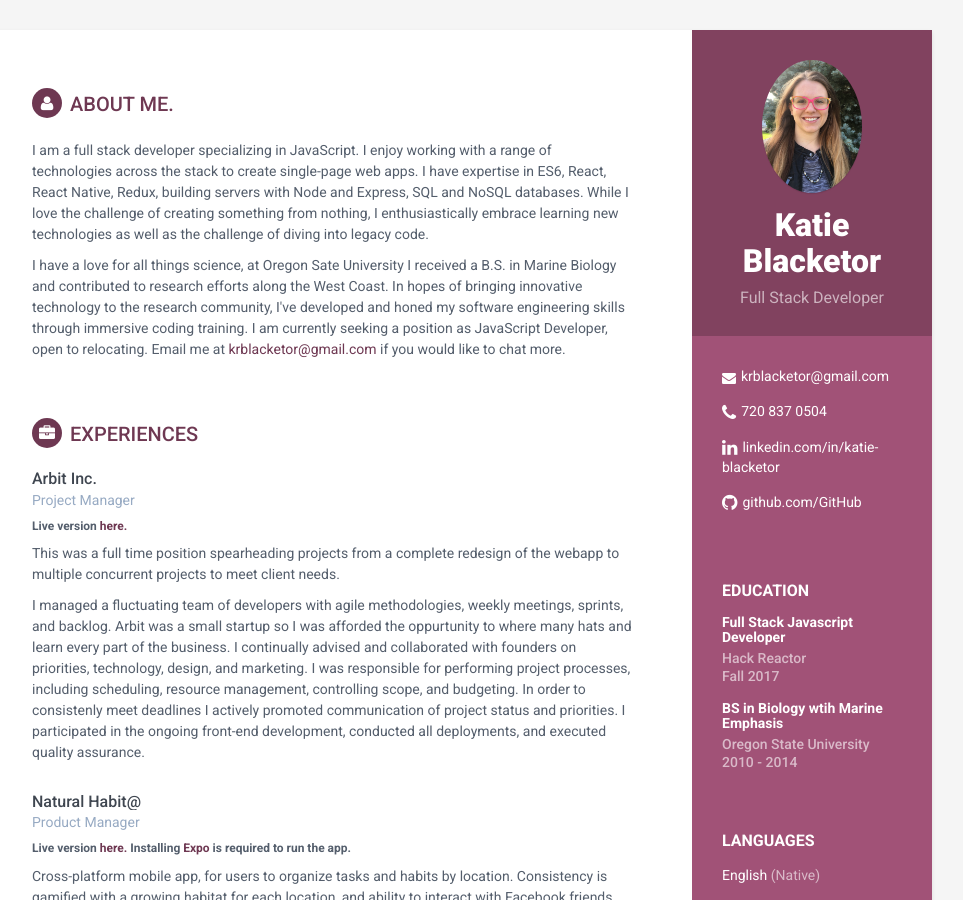
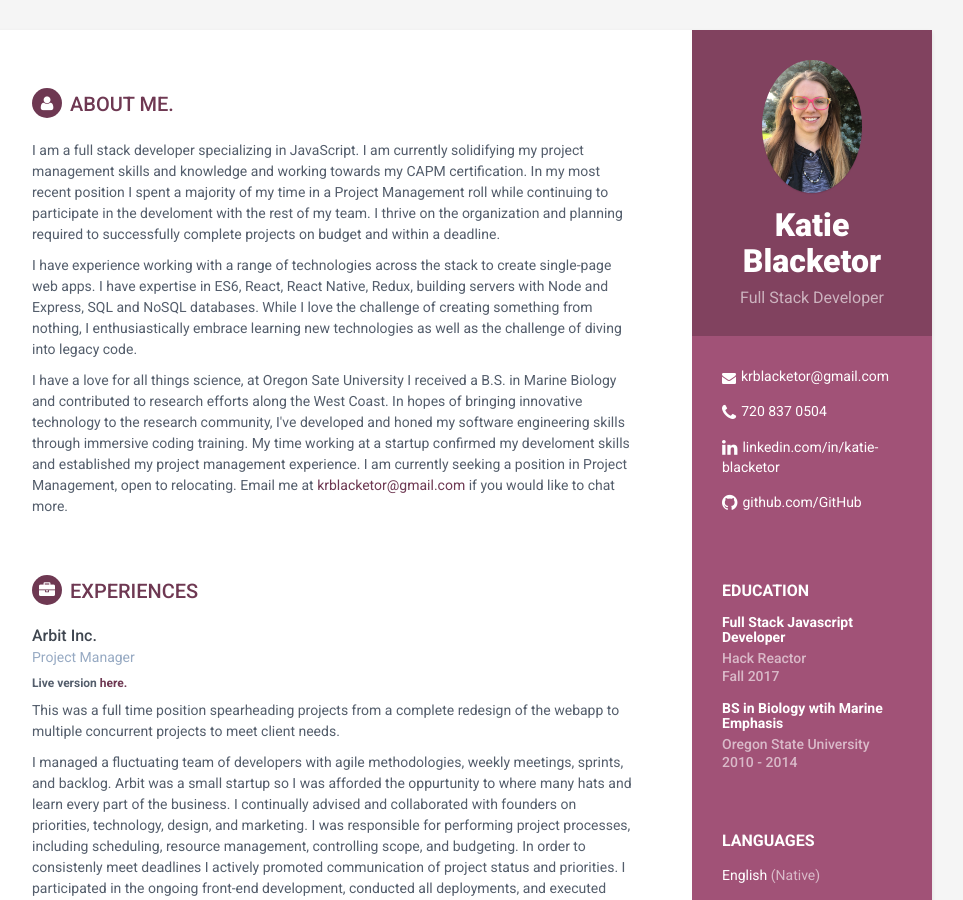
Before and after one commit to blackeka/blackeka.github.io, a Jekyll site: the page built from index.html, in a window 1280 px wide and 900 px high. Shown: the whole window, without its empty margins (188-1151 px from the left). Built offline with Jekyll 4.4.1, drawn with Linux system fonts in a browser that asks for light colours.

Commit message:
Update about me section.

```diff
--- a/_includes/career-profile.html
+++ b/_includes/career-profile.html
@@ -1,9 +1,11 @@
 <section class="section summary-section">
 <h2 class="section-title"><i class="fa fa-user"></i>About Me.</h2>
 <div class="summary">
-    <p>I am a full stack developer specializing in JavaScript. I enjoy working with a range of technologies across the stack to create single-page web apps. I have expertise in ES6, React, React Native, Redux, building servers with Node and Express, SQL and NoSQL databases. While I love the challenge of creating something from nothing, I enthusiastically embrace learning new technologies as well as the challenge of diving into legacy code.</p>
+    <p>I am a full stack developer specializing in JavaScript. I am currently solidifying my project management skills and knowledge and working towards my CAPM certification. In my most recent position I spent a majority of my time in a Project Management roll while continuing to participate in the develoment with the rest of my team. I thrive on the organization and planning required to successfully complete projects on budget and within a deadline.</p>
 
-    <p>I have a love for all things science, at Oregon Sate University I received a B.S. in Marine Biology and contributed to research efforts along the West Coast. In hopes of bringing innovative technology to the research community, I've developed and honed my software engineering skills through immersive coding training. I am currently seeking a position as JavaScript Developer, open to relocating. Email me at <a href="mailto: {{site.email}}">krblacketor@gmail.com</a> if you would like to chat more.</p>
+    <p>I have experience working with a range of technologies across the stack to create single-page web apps. I have expertise in ES6, React, React Native, Redux, building servers with Node and Express, SQL and NoSQL databases. While I love the challenge of creating something from nothing, I enthusiastically embrace learning new technologies as well as the challenge of diving into legacy code.</p>
+
+    <p>I have a love for all things science, at Oregon Sate University I received a B.S. in Marine Biology and contributed to research efforts along the West Coast. In hopes of bringing innovative technology to the research community, I've developed and honed my software engineering skills through immersive coding training. My time working at a startup confirmed my develoment skills and established my project management experience. I am currently seeking a position in Project Management, open to relocating. Email me at <a href="mailto: {{site.email}}">krblacketor@gmail.com</a> if you would like to chat more.</p>
 </div><!--//summary-->
 </section><!--//section-->
 <!--
```
